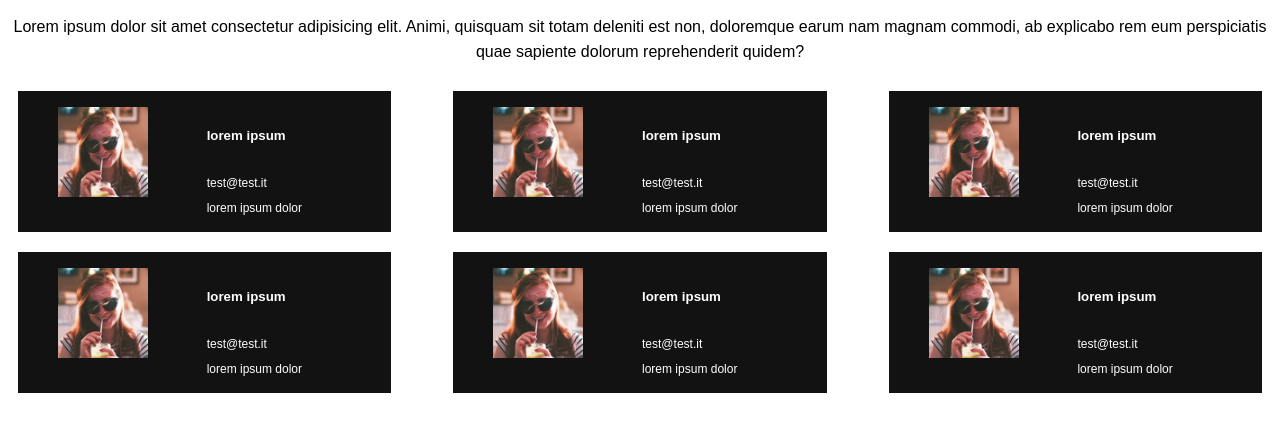
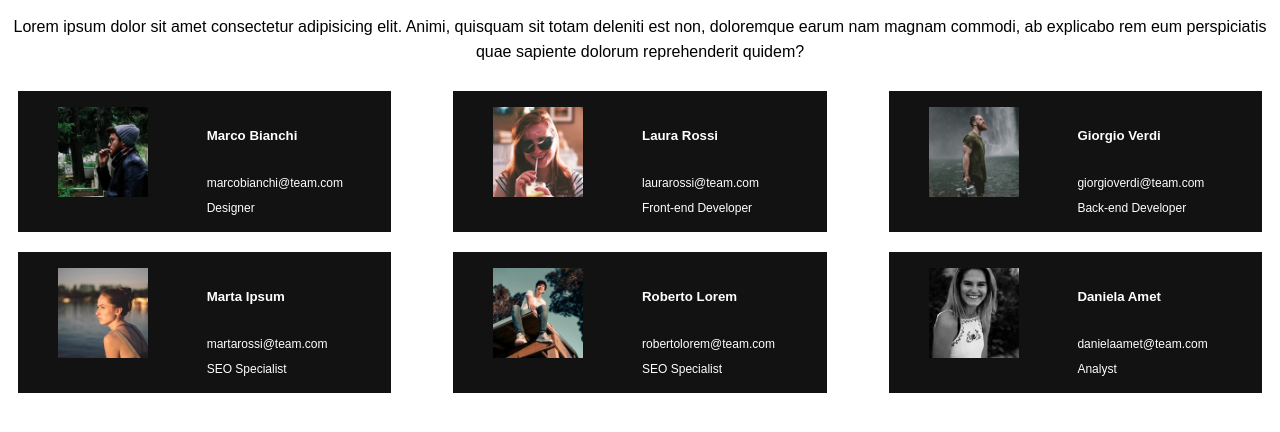
Before and after one commit to VincenzoAmari/js-our-team, a plain HTML site: page index.html in a window 1280 px wide. Shown: the part 52-484 px from the top of the page. Drawn offline with Linux system fonts and the light colour scheme.

Commit message:
fine esercizio

```diff
--- a/index.html
+++ b/index.html
@@ -21,7 +21,7 @@
 
     <main>
       <div class="flex">
-        <div class="flex">
+        <!-- <div class="flex">
           <figure>
             <img height="90px" src="./img/female1.png" alt="" />
           </figure>
@@ -29,58 +29,7 @@
             <h5>lorem ipsum</h5>
             <span>test@test.it</span>
             <span>lorem ipsum dolor</span>
-          </div>
-        </div>
-        <div class="flex">
-          <figure>
-            <img height="90px" src="./img/female1.png" alt="" />
-          </figure>
-          <div class="flex flex-column">
-            <h5>lorem ipsum</h5>
-            <span>test@test.it</span>
-            <span>lorem ipsum dolor</span>
-          </div>
-        </div>
-        <div class="flex">
-          <figure>
-            <img height="90px" src="./img/female1.png" alt="" />
-          </figure>
-          <div class="flex flex-column">
-            <h5>lorem ipsum</h5>
-            <span>test@test.it</span>
-            <span>lorem ipsum dolor</span>
-          </div>
-        </div>
-        <div class="flex">
-          <figure>
-            <img height="90px" src="./img/female1.png" alt="" />
-          </figure>
-          <div class="flex flex-column">
-            <h5>lorem ipsum</h5>
-            <span>test@test.it</span>
-            <span>lorem ipsum dolor</span>
-          </div>
-        </div>
-        <div class="flex">
-          <figure>
-            <img height="90px" src="./img/female1.png" alt="" />
-          </figure>
-          <div class="flex flex-column">
-            <h5>lorem ipsum</h5>
-            <span>test@test.it</span>
-            <span>lorem ipsum dolor</span>
-          </div>
-        </div>
-        <div class="flex">
-          <figure>
-            <img height="90px" src="./img/female1.png" alt="" />
-          </figure>
-          <div class="flex flex-column">
-            <h5>lorem ipsum</h5>
-            <span>test@test.it</span>
-            <span>lorem ipsum dolor</span>
-          </div>
-        </div>
+          </div> -->
       </div>
     </main>
 
--- a/script.js
+++ b/script.js
@@ -42,4 +42,17 @@ const teamContainer = document.querySelector("main .flex");
 teamMembers.forEach((member) => {
   const memberCard = document.createElement("div");
   memberCard.classList.add("flex");
+
+  memberCard.innerHTML = `
+  <figure>
+    <img src="${member.img}" alt="${member.name}" height="90px" />
+  </figure>
+  <div class="flex flex-column">
+    <h5>${member.name}</h5>
+    <span>${member.email}</span>
+    <span>${member.role}</span>
+  </div>
+`;
+
+  teamContainer.appendChild(memberCard);
 });
```
